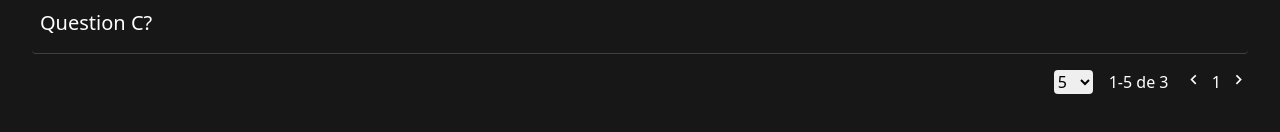
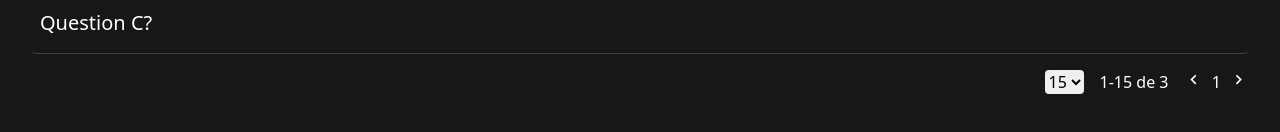
Before and after one commit to matheuscruzhen/redux-toolkit-ts-questions-app, a React (Vite) app: page /questions in a window 1280 px wide. Shown: the part 176-308 px from the top of the page. Built offline with nearby package versions, Linux system fonts and the light colour scheme; data requests are answered from the project's data file.

Commit message:
fix rows per page display

```diff
--- a/src/components/Pagination.tsx
+++ b/src/components/Pagination.tsx
@@ -41,6 +41,7 @@ const index: React.FC<Props> = ({
       <span className="h-full flex flex-row">
         <span>
           <select
+            value={rowsPerPage}
             className="text-black rounded"
             onChange={(e) => setRowsPerPage(+e.target.value)}
           >
--- a/src/features/questions/CreateForm.tsx
+++ b/src/features/questions/CreateForm.tsx
@@ -15,7 +15,10 @@ const CreateForm: React.FC = () => {
   const onAnswerChange = (e: FormEvent<HTMLTextAreaElement>) =>
     setAnswer(e.currentTarget.value);
 
-  const canSave = [title, answer].every(Boolean);
+  const canSave = [
+    title,
+    // answer
+  ].every(Boolean);
 
   const submit = (e: FormEvent) => {
     e.preventDefault();
--- a/src/features/questions/List.tsx
+++ b/src/features/questions/List.tsx
@@ -17,7 +17,7 @@ const List: React.FC = () => {
   const error = useAppSelector(getQuestionsError);
 
   const [pageNumber, setPageNumber] = useState(0);
-  const [rowsPerPage, setRowsPerPage] = useState(5);
+  const [rowsPerPage, setRowsPerPage] = useState(15);
   const pagesVisited = pageNumber * rowsPerPage;
   const pageCount = Math.ceil(questions.length / rowsPerPage);
 
```
